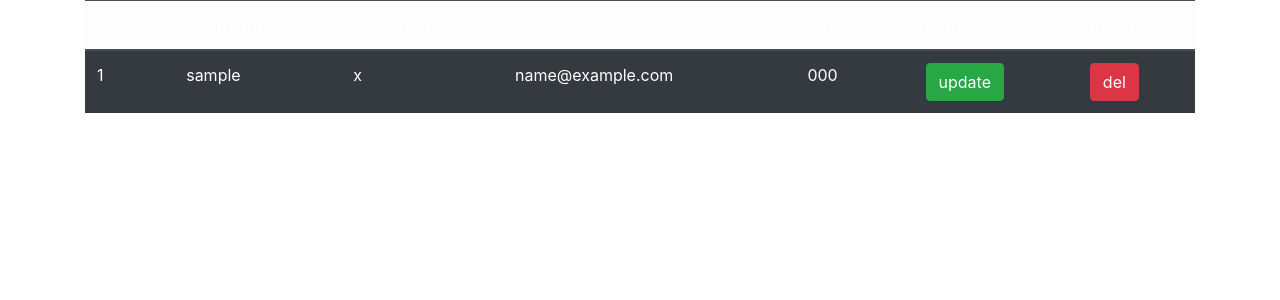
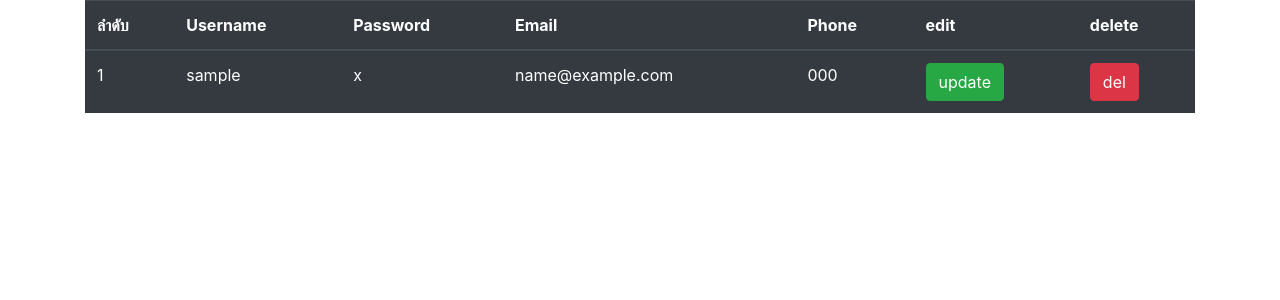
Before and after one commit to assd123ss/a, a PHP site: page /b.php in a window 1280 px wide. Shown: the part 56-356 px from the top of the page. Run offline with PHP 8.4, Linux system fonts and the light colour scheme; tables that the repository leaves empty or names only in its code hold one stand-in row (values such as "Sample post"); data that the repository does not hold is empty.

Commit message:
Update b.php

```diff
--- a/b.php
+++ b/b.php
@@ -16,7 +16,7 @@ include "nav.php";
   <body>
   <div class="container">
   <table class="table table-dark">
-  <thead class="table-light">
+  <thead>
     <tr>
       <th scope="col">ลำดับ</th>
       <th scope="col">Username</th>
```
